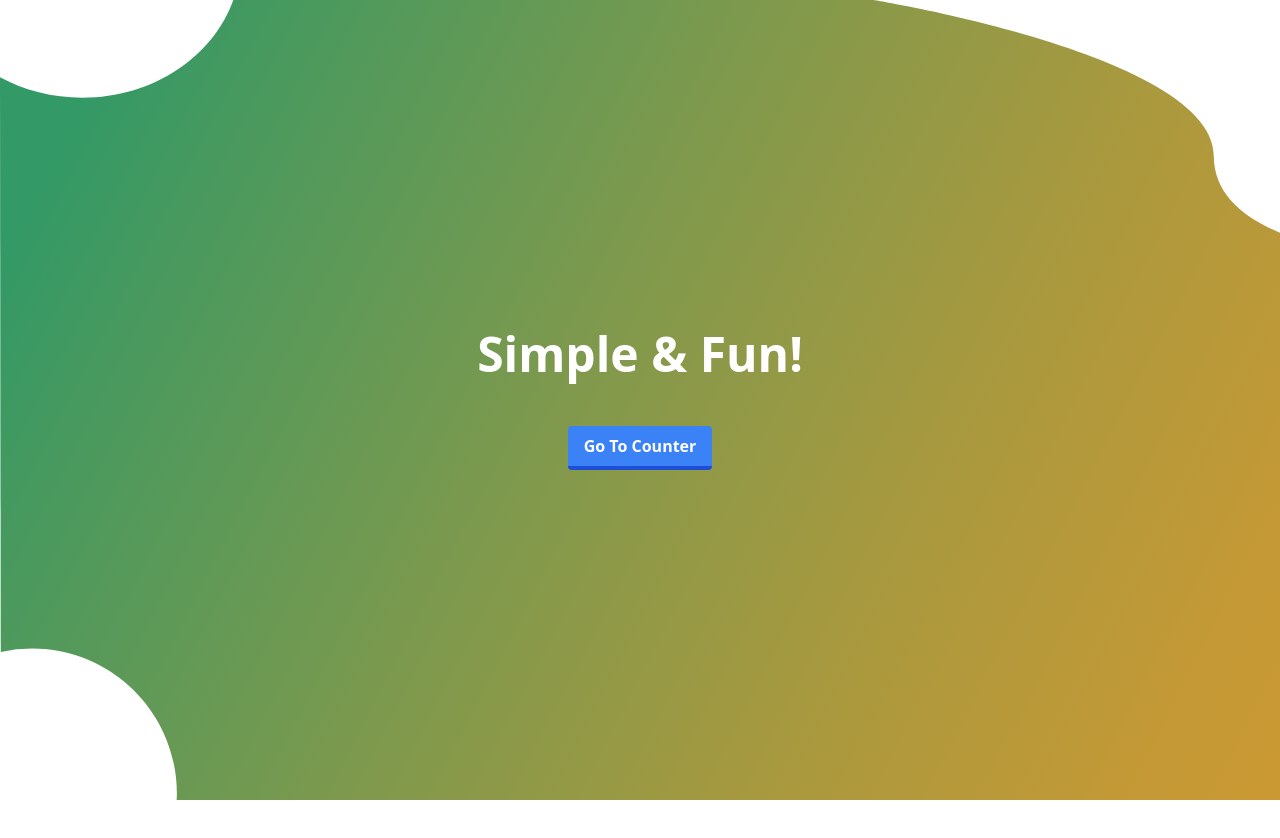
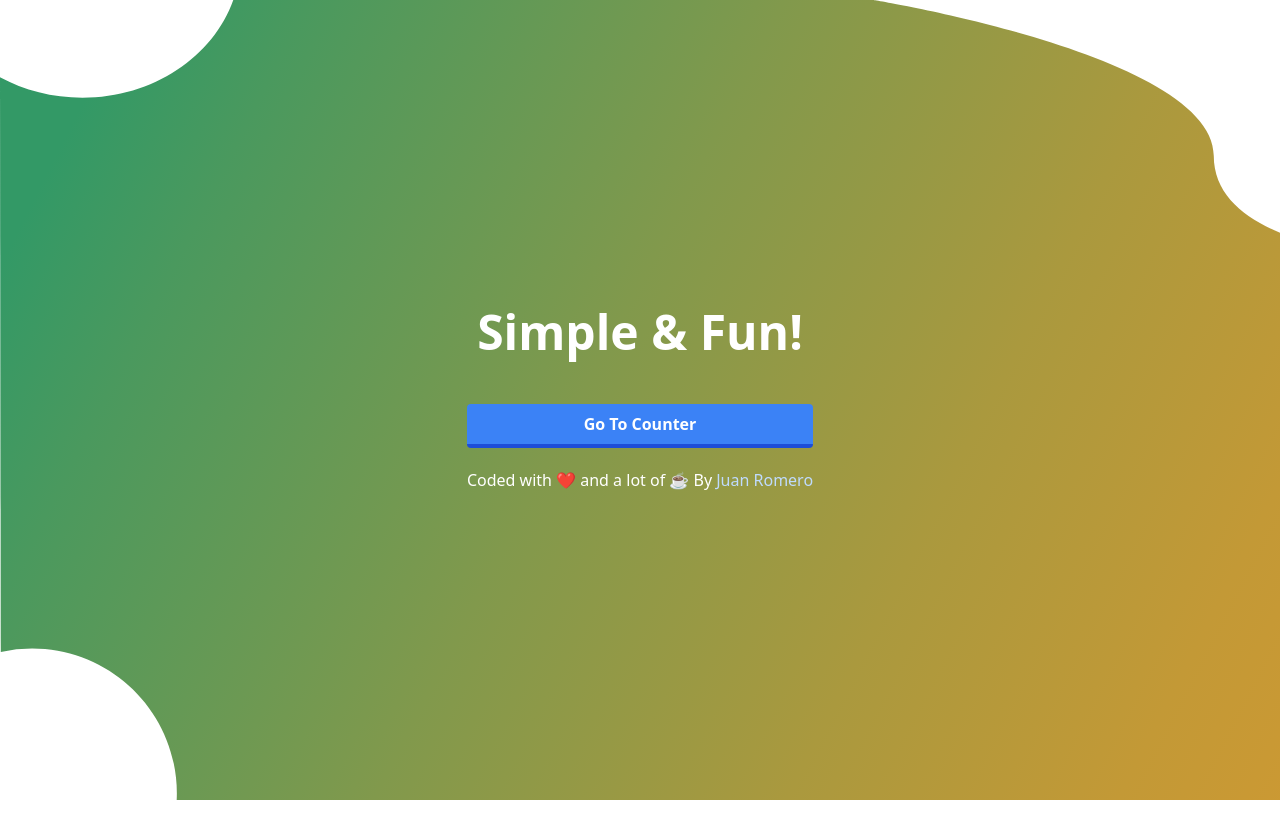
Before and after one commit to jromerooo2/vue-countdown, a Vue app: page / in a window 1280 px wide. Shown: the top 838 px of the page. Built offline with nearby package versions, Linux system fonts and the light colour scheme.

Commit message:
watermark

```diff
--- a/src/components/MainCount.vue
+++ b/src/components/MainCount.vue
@@ -9,7 +9,9 @@
                     <button @click="sendCounter()" class="bg-blue-500 hover:bg-blue-400 text-white font-bold py-2 px-4 border-b-4 border-blue-700 hover:border-blue-500 rounded">
                       Go To Counter
                     </button>
+                    <p class="text-center text-white mt-5">Coded with ❤️ and a lot of ☕ By <a class="text-blue-200" href="https://github.com/jromerooo2">Juan Romero</a></p>
                 </div>
+
 
       </div>
 
```
